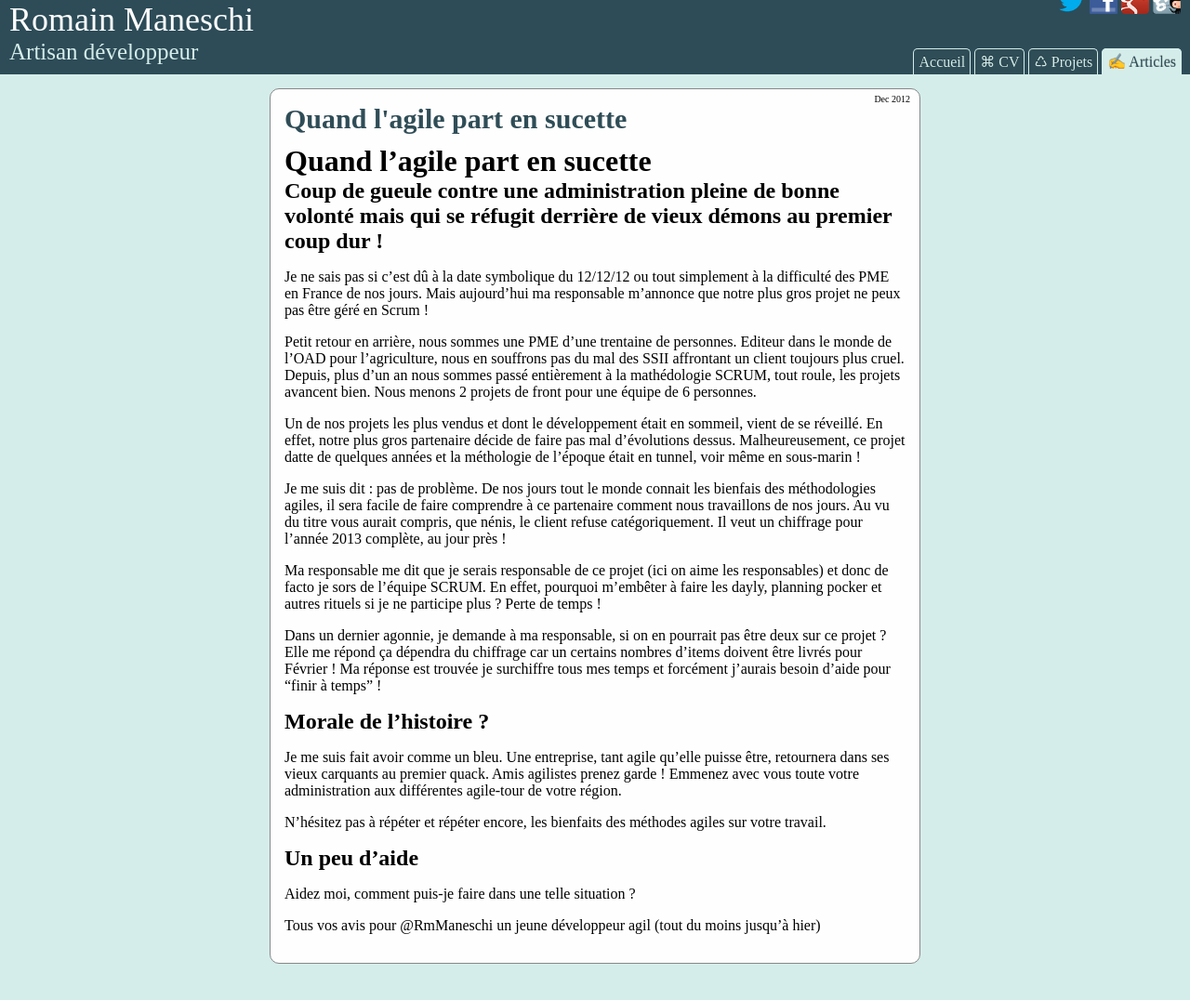
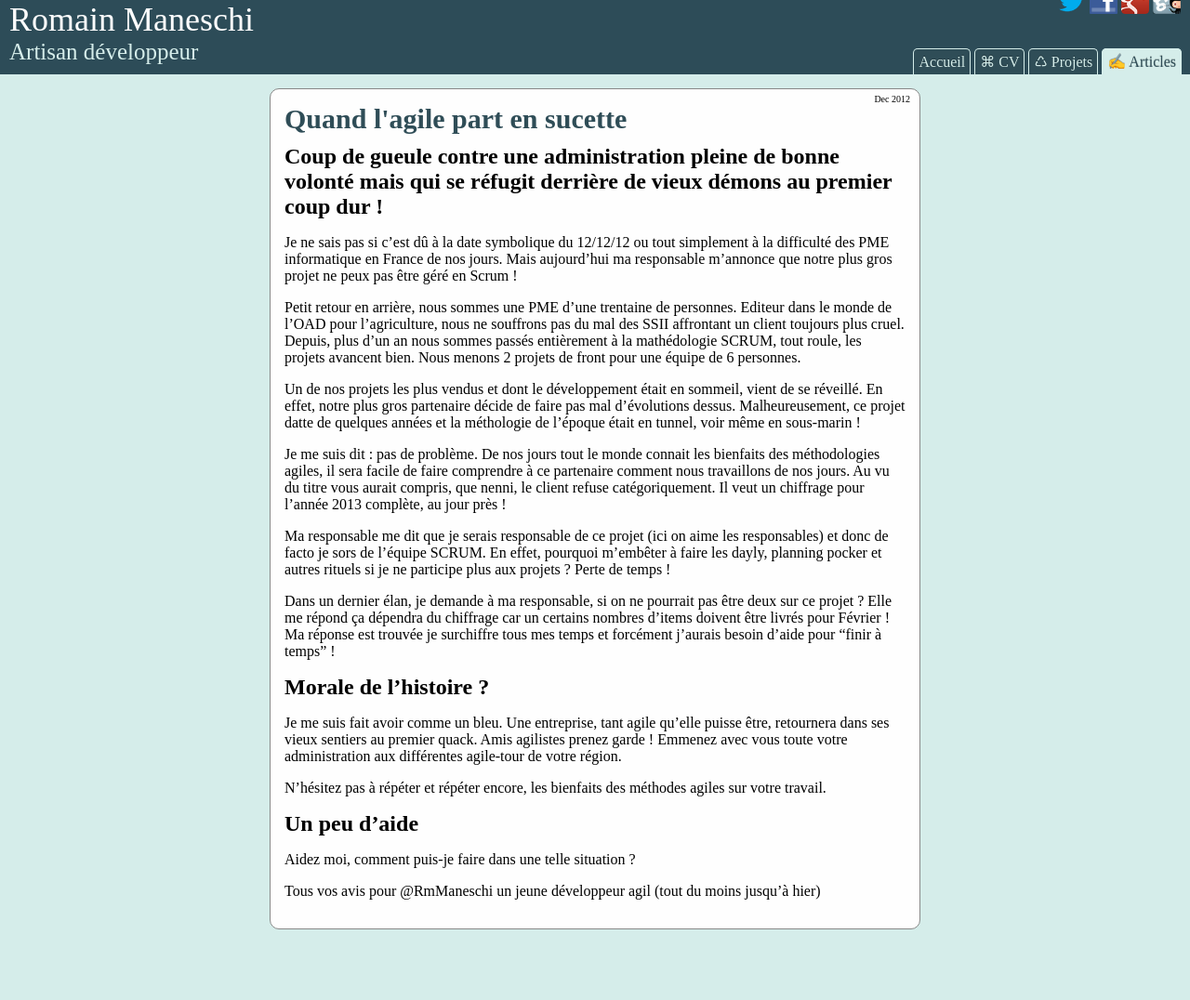
Before and after one commit to manland/manland.github.com, a Jekyll site: the page built from _posts/2012-12-12-article-agile-sucette.md, in a window 1280 px wide and 1136 px high. Shown: the top 1076 px of the window at 93% size. Built offline with Jekyll 4.4.1, drawn with Linux system fonts in a browser that asks for light colours.

Commit message:
orthografff

```diff
--- a/_posts/2012-12-12-article-agile-sucette.md
+++ b/_posts/2012-12-12-article-agile-sucette.md
@@ -2,27 +2,25 @@
 layout: post
 title: Quand l'agile part en sucette
 categories: [article]
-resume: Coup de gueule contre une administration pleine de  bonne volonté mais qui se réfugit derrière de vieux démons au premier coup dur !
+resume: Coup de gueule contre une administration pleine de  bonne volonté mais qui se réfugie derrière de vieux démons au premier coup dur !
 ---
-#Quand l'agile part en sucette
-
 ##Coup de gueule contre une administration pleine de  bonne volonté mais qui se réfugit derrière de vieux démons au premier coup dur !
 
-Je ne sais pas si c'est dû à la date symbolique du 12/12/12 ou tout simplement à la difficulté des PME en France de nos jours. Mais aujourd'hui ma responsable m'annonce que notre plus gros projet ne peux pas être géré en Scrum !
+Je ne sais pas si c'est dû à la date symbolique du 12/12/12 ou tout simplement à la difficulté des PME informatique en France de nos jours. Mais aujourd'hui ma responsable m'annonce que notre plus gros projet ne peux pas être géré en Scrum !
 
-Petit retour en arrière, nous sommes une PME d'une trentaine de personnes. Editeur dans le monde de l'OAD pour l'agriculture, nous en souffrons pas du mal des SSII affrontant un client toujours plus cruel. Depuis, plus d'un an nous sommes passé entièrement à la mathédologie SCRUM, tout roule, les projets avancent bien. Nous menons 2 projets de front pour une équipe de 6 personnes.
+Petit retour en arrière, nous sommes une PME d'une trentaine de personnes. Editeur dans le monde de l'OAD pour l'agriculture, nous ne souffrons pas du mal des SSII affrontant un client toujours plus cruel. Depuis, plus d'un an nous sommes passés entièrement à la mathédologie SCRUM, tout roule, les projets avancent bien. Nous menons 2 projets de front pour une équipe de 6 personnes.
 
 Un de nos projets les plus vendus et dont le développement était en sommeil, vient de se réveillé. En effet, notre plus gros partenaire décide de faire pas mal d'évolutions dessus. Malheureusement, ce projet datte de quelques années et la méthologie de l'époque était en tunnel, voir même en sous-marin !
 
-Je me suis dit : pas de problème. De nos jours tout le monde connait les bienfais des méthodologies agiles, il sera facile de faire comprendre à ce partenaire comment nous travaillons de nos jours. Au vu du titre vous aurait compris, que nénis, le client refuse catégoriquement. Il veut un chiffrage pour l'année 2013 complète, au jour près !
+Je me suis dit : pas de problème. De nos jours tout le monde connait les bienfaits des méthodologies agiles, il sera facile de faire comprendre à ce partenaire comment nous travaillons de nos jours. Au vu du titre vous aurait compris, que nenni, le client refuse catégoriquement. Il veut un chiffrage pour l'année 2013 complète, au jour près !
 
-Ma responsable me dit que je serais responsable de ce projet (ici on aime les responsables) et donc de facto je sors de l'équipe SCRUM. En effet, pourquoi m'embêter à faire les dayly, planning pocker et autres rituels si je ne participe plus ? Perte de temps !
+Ma responsable me dit que je serais responsable de ce projet (ici on aime les responsables) et donc de facto je sors de l'équipe SCRUM. En effet, pourquoi m'embêter à faire les dayly, planning pocker et autres rituels si je ne participe plus aux projets ? Perte de temps !
 
-Dans un dernier agonnie, je demande à ma responsable, si on en pourrait pas être deux sur ce projet ? Elle me répond ça dépendra du chiffrage car un certains nombres d'items doivent être livrés pour Février ! Ma réponse est trouvée je surchiffre tous mes temps et forcément j'aurais besoin d'aide pour "finir à temps" !
+Dans un dernier élan, je demande à ma responsable, si on ne pourrait pas être deux sur ce projet ? Elle me répond ça dépendra du chiffrage car un certains nombres d'items doivent être livrés pour Février ! Ma réponse est trouvée je surchiffre tous mes temps et forcément j'aurais besoin d'aide pour "finir à temps" !
 
 ##Morale de l'histoire ?
 
-Je me suis fait avoir comme un bleu. Une entreprise, tant agile qu'elle puisse être, retournera dans ses vieux carquants au premier quack. Amis agilistes prenez garde ! Emmenez avec vous toute votre administration aux différentes agile-tour de votre région.
+Je me suis fait avoir comme un bleu. Une entreprise, tant agile qu'elle puisse être, retournera dans ses vieux sentiers au premier quack. Amis agilistes prenez garde ! Emmenez avec vous toute votre administration aux différentes agile-tour de votre région.
 
 N'hésitez pas à répéter et répéter encore, les bienfaits des méthodes agiles sur votre travail.
 
```
